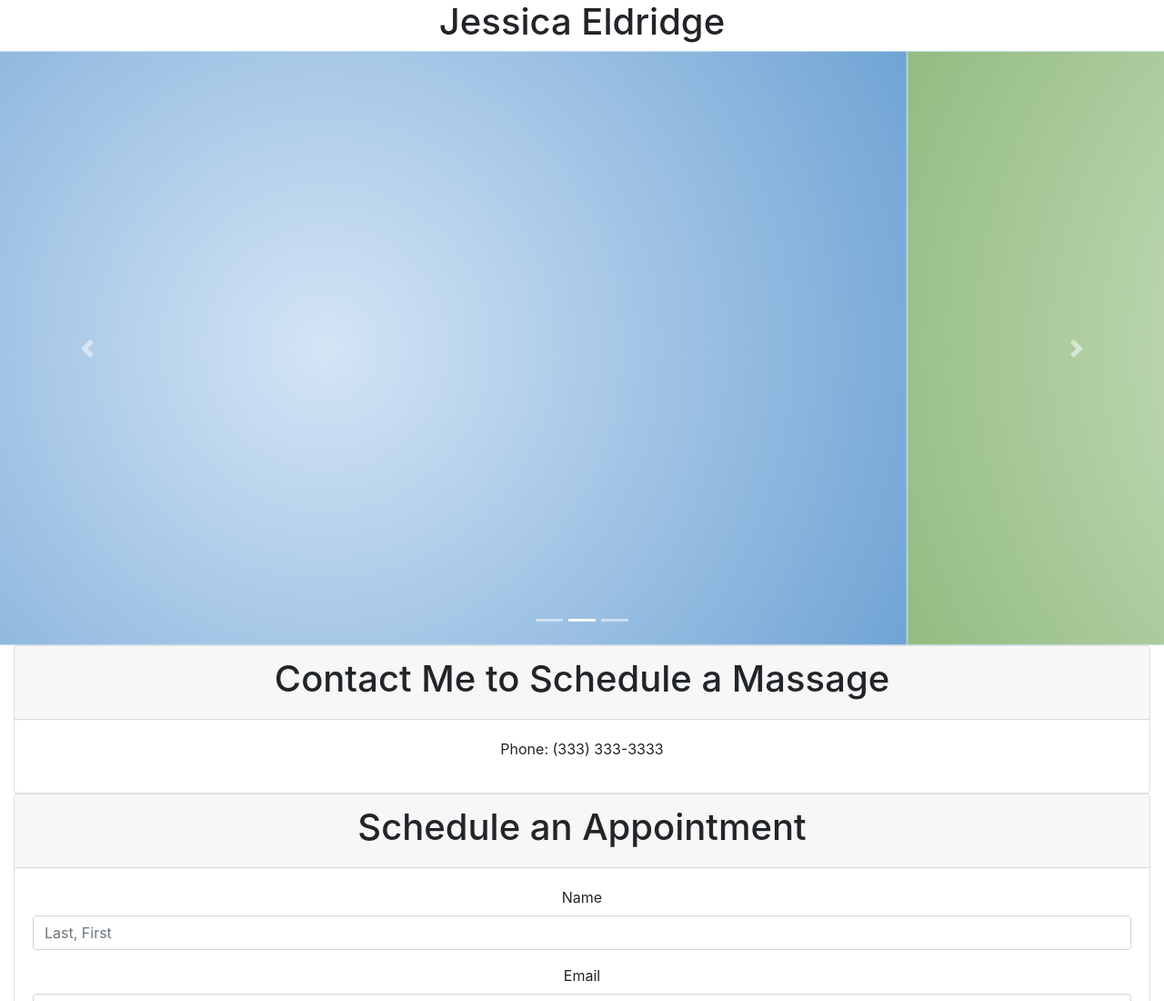
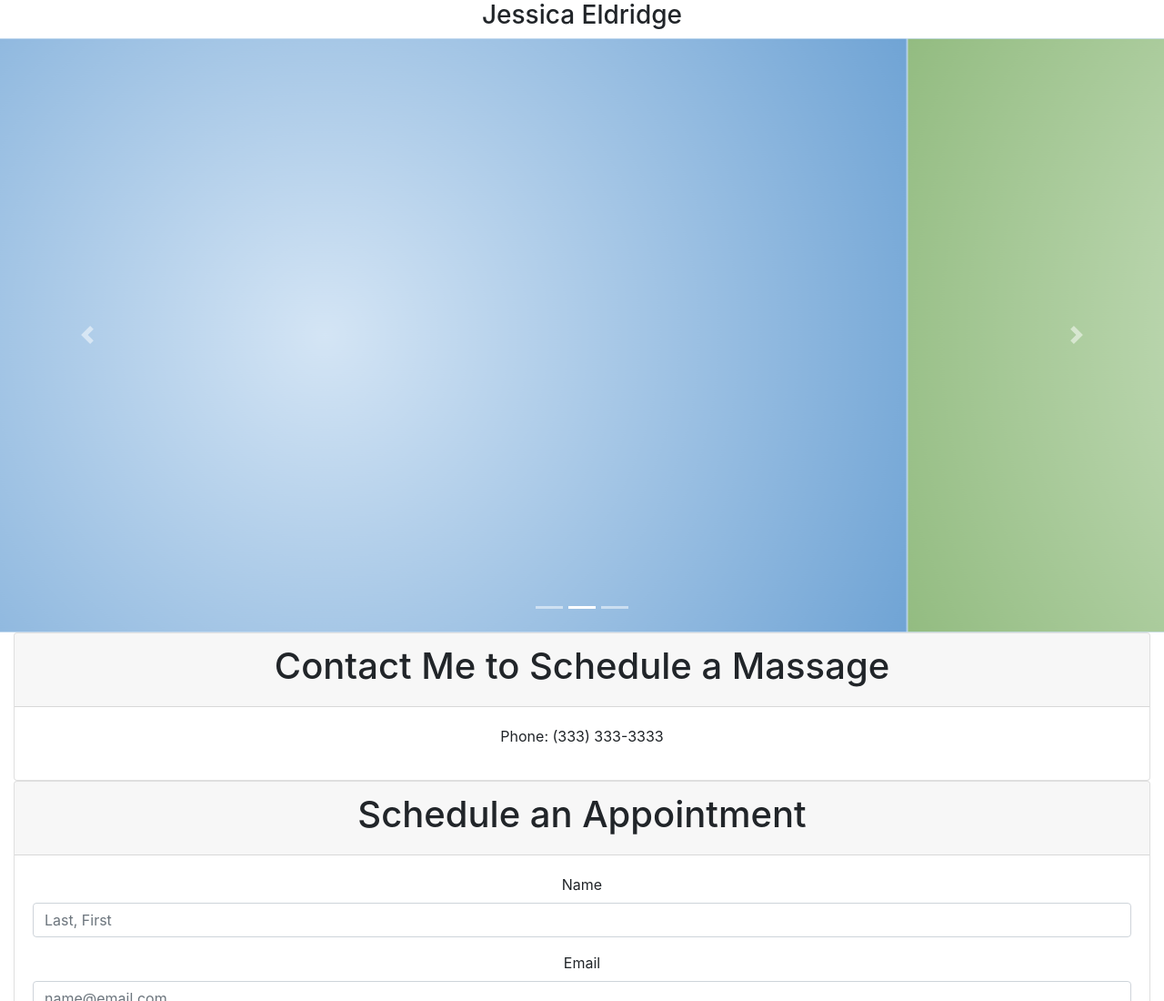
Before and after one commit to michaelosgood/massage, a plain HTML site: page index.html in a window 1280 px wide. Shown: the top 1100 px of the page at 91% size. Drawn offline with nearby package versions, Linux system fonts and the light colour scheme.

Commit message:
updated size of header

```diff
--- a/assets/css/style.css
+++ b/assets/css/style.css
@@ -4,7 +4,7 @@
   background: #ffffff;
   color: #ffffff;
 }
-h1 {
+h3 {
   text-align: center;
 }
 
--- a/index.html
+++ b/index.html
@@ -32,7 +32,7 @@
 <div class="container-fluid">
     <div class="row">
         <div class="col-12">
-                <h1>Jessica Eldridge</h1>
+                <h3>Jessica Eldridge</h3>
         </div>
     </div>
 </div>
```
